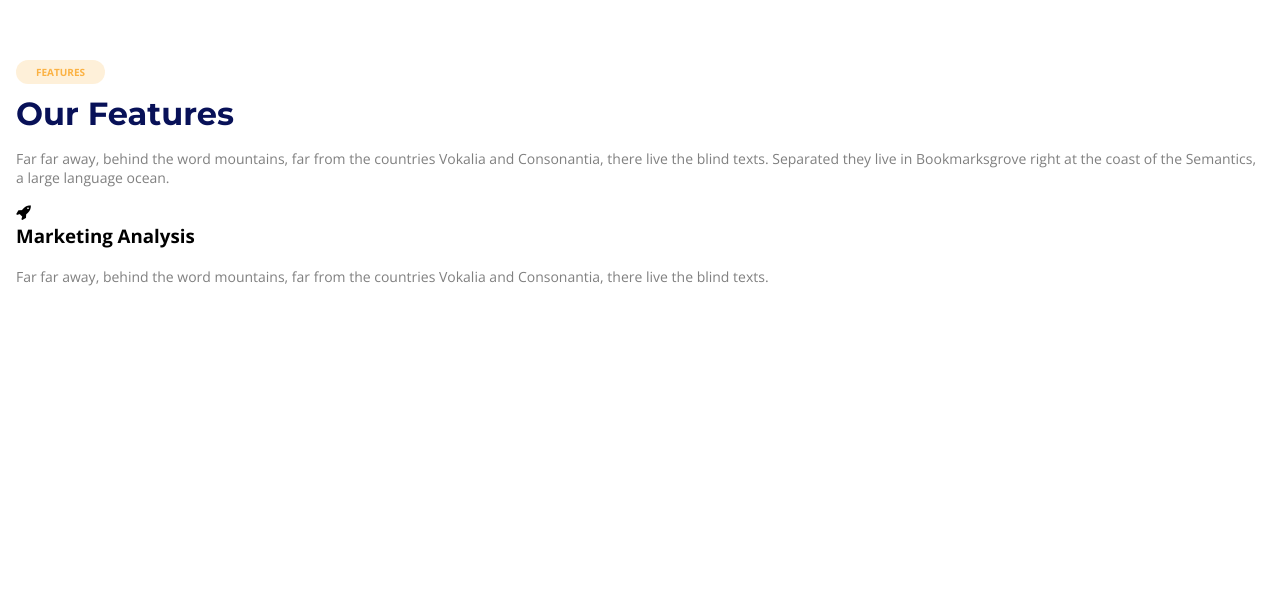
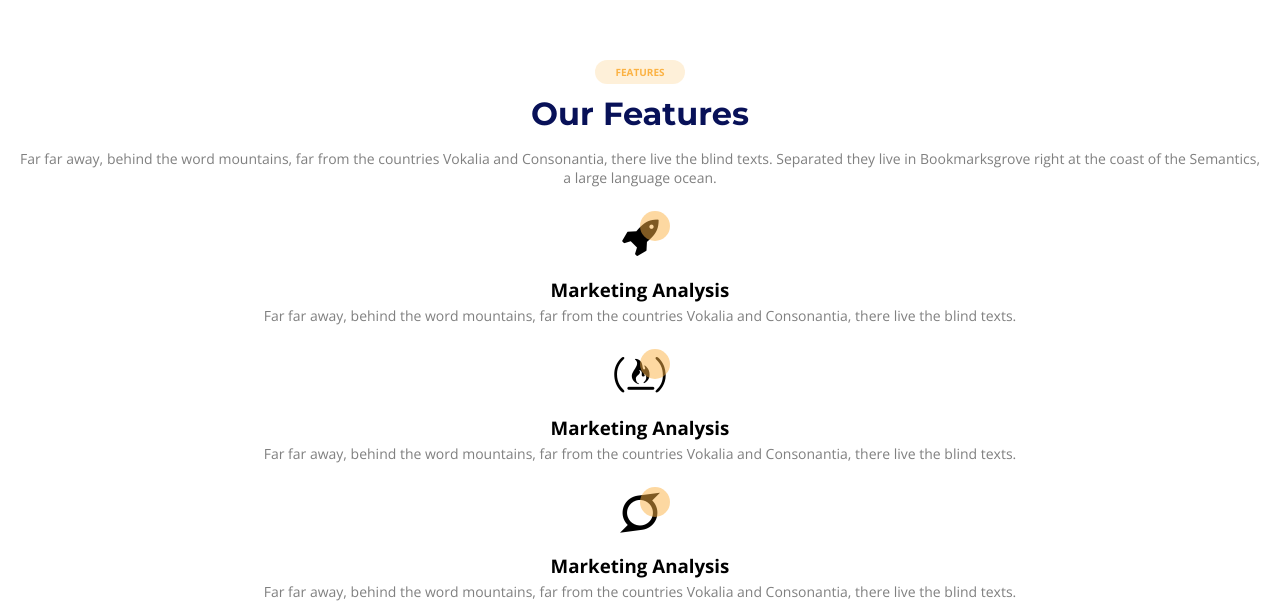
Before and after one commit to MariusCodeAcademy/feu2-Echo-scss-practice, a plain HTML site: page index.html in a window 1280 px wide. Shown: the part 1358-1973 px from the top of the page. Before the commit the page ends 1658 px from the top, so only its background shows below. Drawn offline with nearby package versions, Linux system fonts and the light colour scheme.

Commit message:
cards moobile

```diff
--- a/index.html
+++ b/index.html
@@ -47,6 +47,22 @@
             Consonantia, there live the blind texts. </p>
         </div>
         <!-- /one card -->
+        <!-- one card -->
+        <div class="features-card">
+          <i class="fa fa-free-code-camp features-card__icon" aria-hidden="true"></i>
+          <h3 class="features-card__title">Marketing Analysis</h3>
+          <p class="features-card__text">Far far away, behind the word mountains, far from the countries Vokalia and
+            Consonantia, there live the blind texts. </p>
+        </div>
+        <!-- /one card -->
+        <!-- one card -->
+        <div class="features-card">
+          <i class="fa fa-superpowers features-card__icon" aria-hidden="true"></i>
+          <h3 class="features-card__title">Marketing Analysis</h3>
+          <p class="features-card__text">Far far away, behind the word mountains, far from the countries Vokalia and
+            Consonantia, there live the blind texts. </p>
+        </div>
+        <!-- /one card -->
 
       </div>
     </div>
--- a/sass/main.scss
+++ b/sass/main.scss
@@ -1,14 +1,8 @@
 @use 'reset';
+@use 'vars' as v;
 @use 'common';
 
 @import url('https://cdnjs.cloudflare.com/ajax/libs/font-awesome/4.7.0/css/font-awesome.css');
-
-// vars
-
-$primary-color: #081158;
-$primary-light-color: #fff;
-$secondary-color: #fbb244;
-$secondary-bg-color: transparentize($secondary-color, 0.8);
 
 // Hero ---------
 
@@ -23,3 +17,31 @@ $secondary-bg-color: transparentize($secondary-color, 0.8);
     margin-bottom: 1.5rem;
   }
 }
+
+// Features ---------
+
+.features {
+  text-align: center;
+
+  .features-card {
+    &__icon {
+      font-size: 2.5rem;
+      margin-bottom: 0.5em;
+      position: relative;
+      margin-top: 0.4em;
+      &::after {
+        content: '';
+        position: absolute;
+        width: 30px;
+        height: 30px;
+        border-radius: 50%;
+        background-color: transparentize(v.$secondary-color, 0.5);
+        left: 50%;
+        top: -6px;
+      }
+    }
+    &__title {
+      margin-bottom: 0.2em;
+    }
+  }
+}
```
Also changed, not shown: css/main.css, 1 other file.
